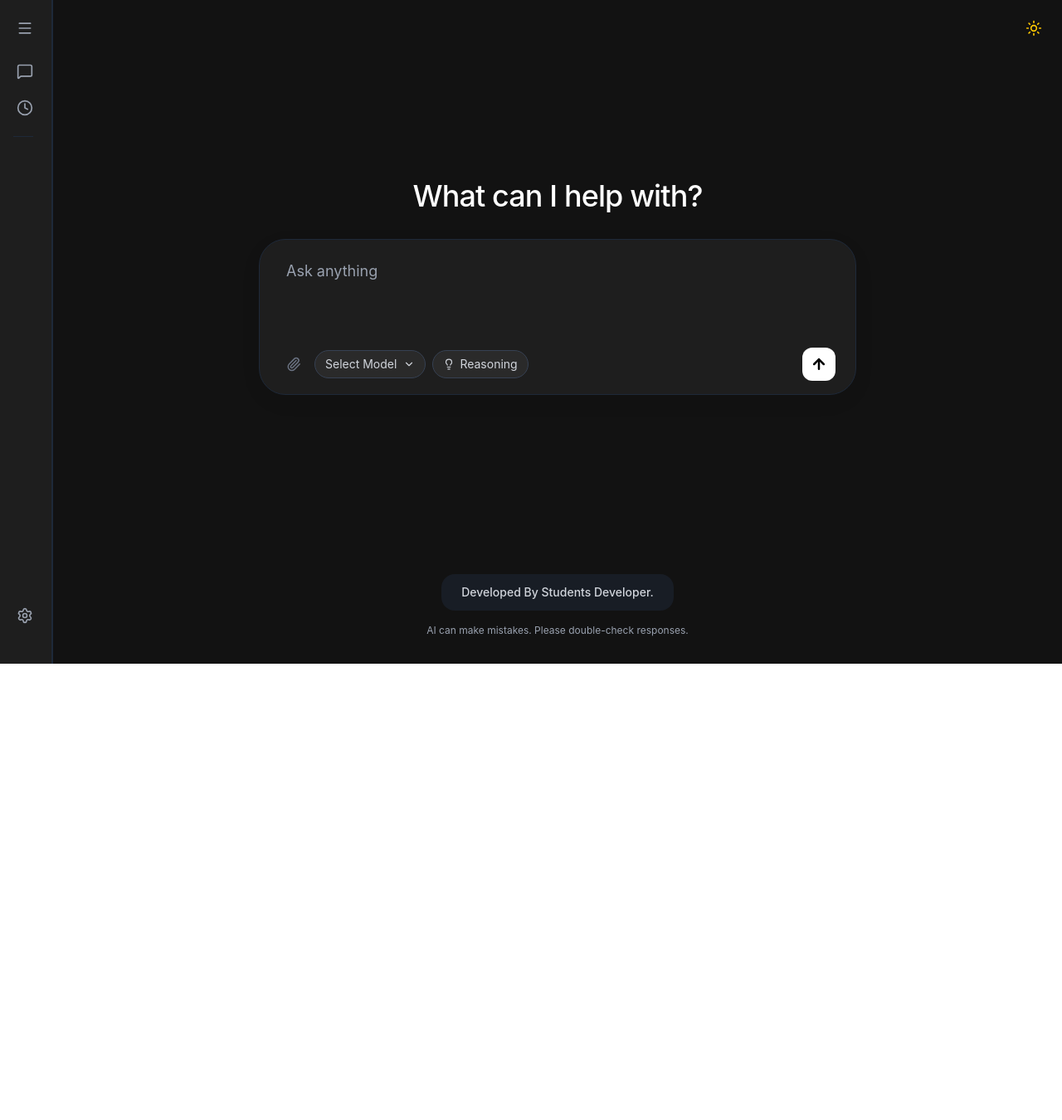
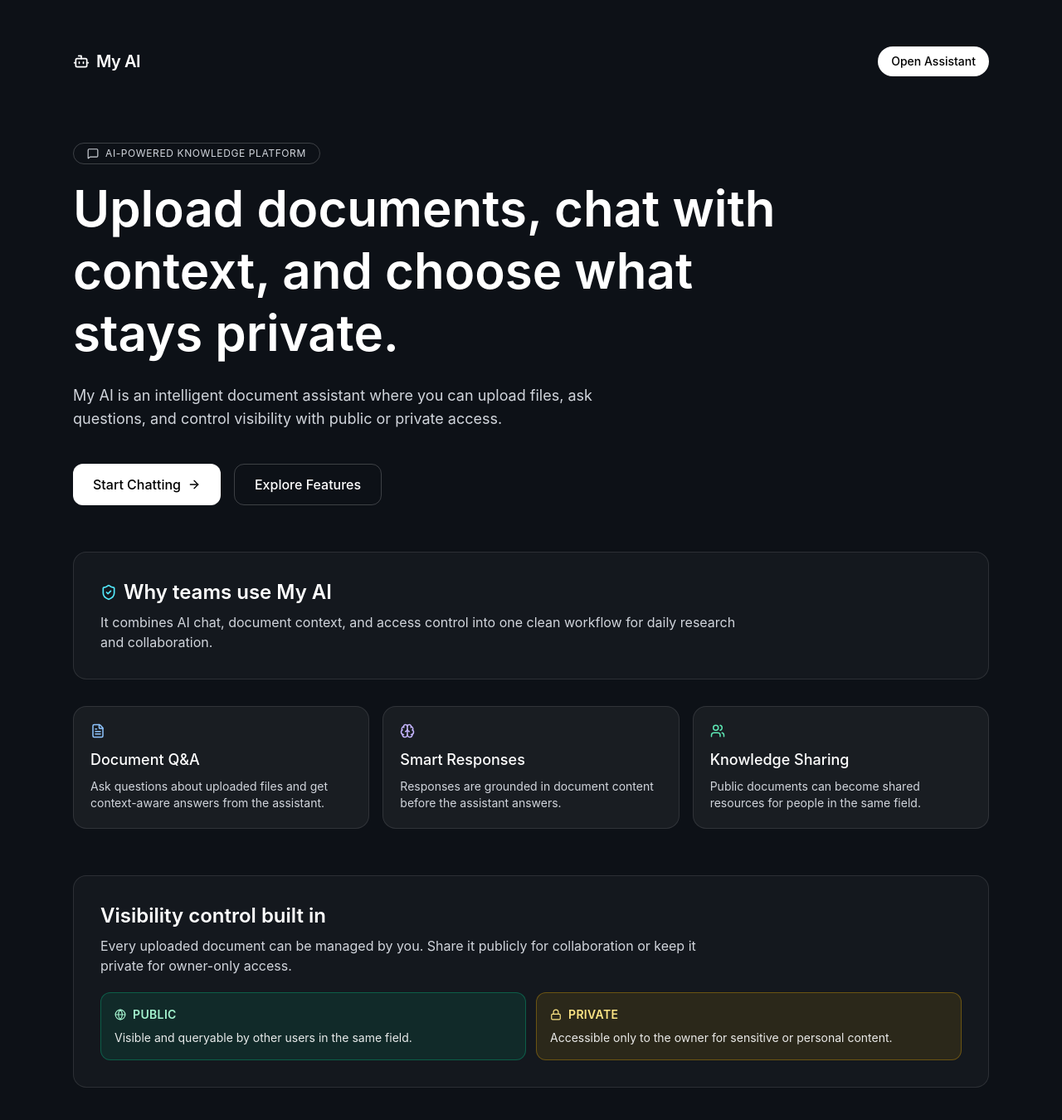
Before and after one commit to NEGO2522/my-ai, a React (Vite) app: page / in a window 1280 px wide. Shown: the top 1350 px of the page at 83% size. Before the commit the page ends 800 px from the top, so only its background shows below. Built offline with nearby package versions, Linux system fonts and the light colour scheme.

Commit message:
Polish landing page and restore PascalCase page module

```diff
--- a/src/App.jsx
+++ b/src/App.jsx
@@ -1,12 +1,12 @@
-import React from 'react';
 import { BrowserRouter as Router, Routes, Route } from 'react-router-dom';
 import AI from './pages/AI';
+import Landing from './pages/Landing';
 
 function App() {
   return (
     <Router>
       <Routes>
-        <Route path="/" element={<AI />} />
+        <Route path="/" element={<Landing />} />
         <Route path="/ai" element={<AI />} />
       </Routes>
     </Router>
--- /dev/null
+++ b/src/pages/Landing.jsx
@@ -0,0 +1,148 @@
+import { Link } from 'react-router-dom';
+import {
+  ArrowRight,
+  Bot,
+  Brain,
+  FileText,
+  Globe,
+  Lock,
+  MessageSquare,
+  ShieldCheck,
+  Users,
+} from 'lucide-react';
+
+const featureCards = [
+  {
+    title: 'Document Q&A',
+    description: 'Ask questions about uploaded files and get context-aware answers from the assistant.',
+    icon: FileText,
+    iconColor: 'text-blue-300',
+  },
+  {
+    title: 'Smart Responses',
+    description: 'Responses are grounded in document content before the assistant answers.',
+    icon: Brain,
+    iconColor: 'text-violet-300',
+  },
+  {
+    title: 'Knowledge Sharing',
+    description: 'Public documents can become shared resources for people in the same field.',
+    icon: Users,
+    iconColor: 'text-emerald-300',
+  },
+];
+
+const visibilityModes = [
+  {
+    mode: 'Public',
+    description: 'Visible and queryable by other users in the same field.',
+    icon: Globe,
+    tone: 'border-emerald-400/30 bg-emerald-400/10 text-emerald-200',
+  },
+  {
+    mode: 'Private',
+    description: 'Accessible only to the owner for sensitive or personal content.',
+    icon: Lock,
+    tone: 'border-amber-400/30 bg-amber-400/10 text-amber-200',
+  },
+];
+
+const Landing = () => {
+  return (
+    <div className="min-h-screen bg-[#0d1117] text-white">
+      <div className="mx-auto max-w-6xl px-6 py-10 md:py-14">
+        <header className="flex items-center justify-between">
+          <div className="flex items-center gap-2 text-xl font-semibold tracking-tight">
+            <Bot size={20} aria-hidden="true" />
+            <span>My AI</span>
+          </div>
+          <Link
+            to="/ai"
+            className="rounded-full bg-white px-4 py-2 text-sm font-medium text-black transition hover:bg-gray-200"
+          >
+            Open Assistant
+          </Link>
+        </header>
+
+        <main className="pb-14 pt-16 md:pt-20">
+          <p className="mb-4 inline-flex items-center gap-2 rounded-full border border-white/20 px-4 py-1 text-xs uppercase tracking-wider text-gray-300">
+            <MessageSquare size={14} aria-hidden="true" /> AI-Powered Knowledge Platform
+          </p>
+
+          <h1 className="max-w-4xl text-4xl font-semibold leading-tight md:text-6xl">
+            Upload documents, chat with context, and choose what stays private.
+          </h1>
+
+          <p className="mt-6 max-w-2xl text-base text-gray-300 md:text-lg">
+            My AI is an intelligent document assistant where you can upload files, ask questions,
+            and control visibility with public or private access.
+          </p>
+
+          <div className="mt-10 flex flex-wrap gap-4">
+            <Link
+              to="/ai"
+              className="inline-flex items-center gap-2 rounded-xl bg-white px-6 py-3 font-medium text-black transition hover:bg-gray-200"
+            >
+              Start Chatting <ArrowRight size={16} aria-hidden="true" />
+            </Link>
+            <a
+              href="#features"
+              className="rounded-xl border border-white/20 px-6 py-3 font-medium text-white transition hover:bg-white/10"
+            >
+              Explore Features
+            </a>
+          </div>
+        </main>
+
+        <section className="mb-8 rounded-2xl border border-white/10 bg-white/[0.03] p-6 md:p-8">
+          <h2 className="flex items-center gap-2 text-2xl font-semibold">
+            <ShieldCheck size={20} className="text-cyan-300" aria-hidden="true" />
+            Why teams use My AI
+          </h2>
+          <p className="mt-2 max-w-3xl text-sm text-gray-300 md:text-base">
+            It combines AI chat, document context, and access control into one clean workflow for
+            daily research and collaboration.
+          </p>
+        </section>
+
+        <section id="features" className="grid gap-4 pb-6 md:grid-cols-3">
+          {featureCards.map((card) => {
+            const Icon = card.icon;
+            return (
+              <article key={card.title} className="rounded-2xl border border-white/10 bg-white/5 p-5">
+                <Icon className={`mb-3 ${card.iconColor}`} size={18} aria-hidden="true" />
+                <h2 className="mb-2 text-lg font-medium">{card.title}</h2>
+                <p className="text-sm text-gray-300">{card.description}</p>
+              </article>
+            );
+          })}
+        </section>
+
+        <section className="mt-8 rounded-2xl border border-white/10 bg-white/[0.03] p-6 md:p-8">
+          <h2 className="text-2xl font-semibold">Visibility control built in</h2>
+          <p className="mt-2 max-w-3xl text-sm text-gray-300 md:text-base">
+            Every uploaded document can be managed by you. Share it publicly for collaboration or
+            keep it private for owner-only access.
+          </p>
+
+          <div className="mt-5 grid gap-3 md:grid-cols-2">
+            {visibilityModes.map((item) => {
+              const Icon = item.icon;
+              return (
+                <div key={item.mode} className={`rounded-xl border p-4 ${item.tone}`}>
+                  <div className="mb-2 flex items-center gap-2 text-sm font-semibold uppercase tracking-wide">
+                    <Icon size={14} aria-hidden="true" />
+                    {item.mode}
+                  </div>
+                  <p className="text-sm text-white/90">{item.description}</p>
+                </div>
+              );
+            })}
+          </div>
+        </section>
+      </div>
+    </div>
+  );
+};
+
+export default Landing;
```
